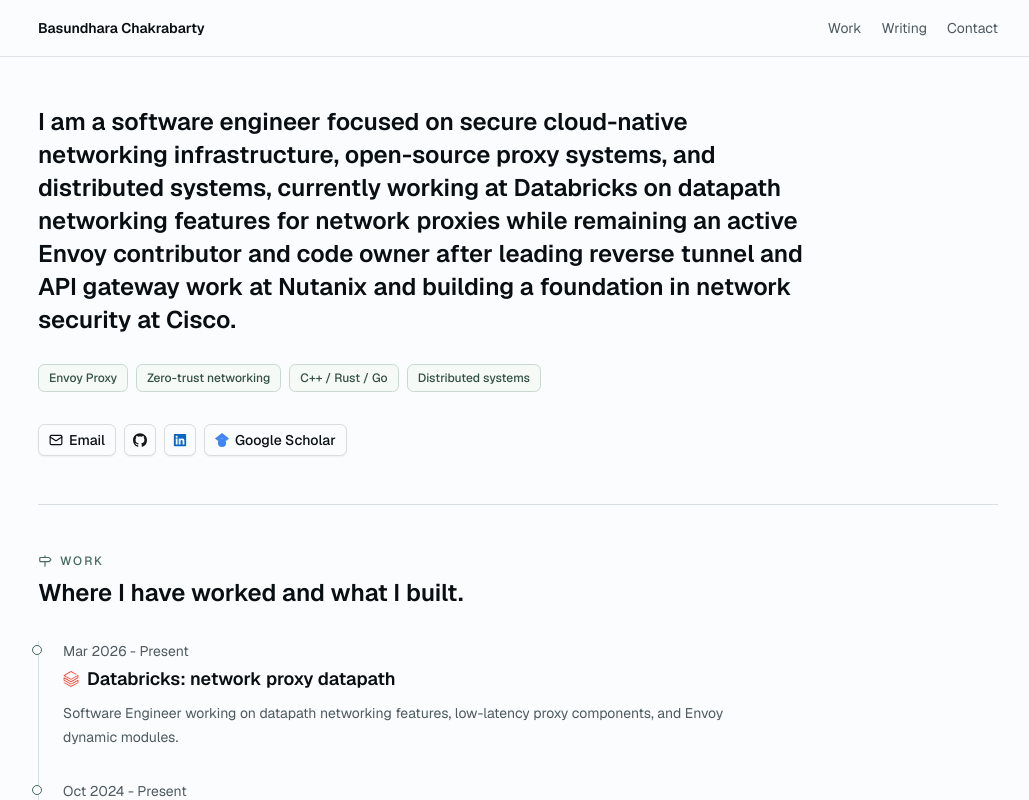
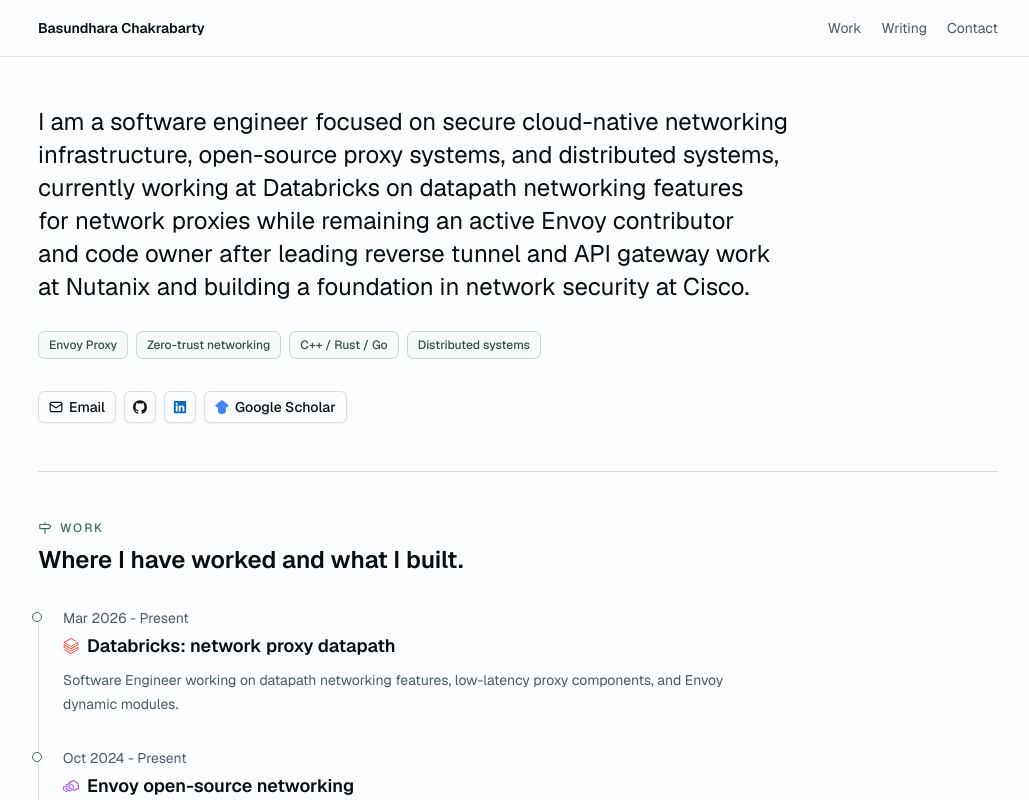
Before and after one commit to basundhara-c/basundhara.github.io, a Next.js app: page / in a window 1280 px wide. Shown: the top 800 px of the page, without its empty margins (122-1151 px from the left). Built offline with nearby package versions, Linux system fonts and the light colour scheme.

Commit message:
Use normal hero text weight

```diff
--- a/src/components/site/hero-section.tsx
+++ b/src/components/site/hero-section.tsx
@@ -6,7 +6,7 @@ export function HeroSection() {
   return (
     <section>
       <div className="max-w-3xl">
-        <h1 className="max-w-4xl text-xl font-semibold leading-snug tracking-normal text-balance text-foreground sm:text-2xl">
+        <h1 className="max-w-4xl text-xl font-normal leading-snug tracking-normal text-balance text-foreground sm:text-2xl">
           {portfolio.intro}
         </h1>
 
```
